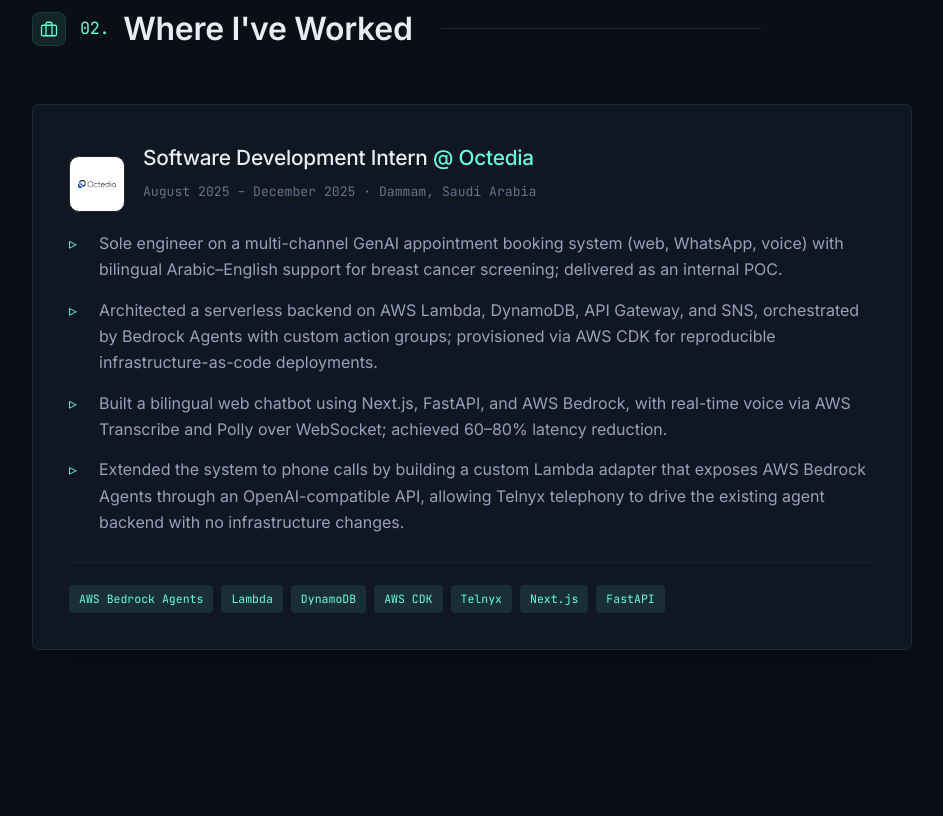
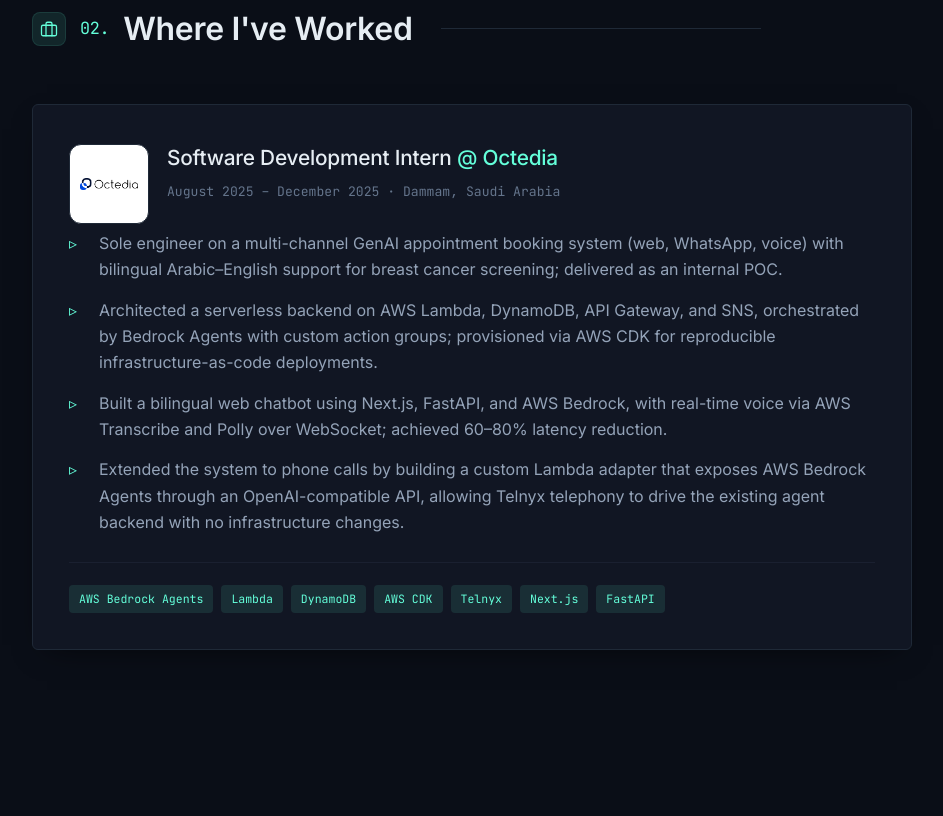
Before and after one commit to mshowaikhat/mshowaikhat.github.io, a plain HTML site: page index.html in a window 1280 px wide. Shown: the part 1824-2640 px from the top of the page, without its empty margins (168-1111 px from the left). Drawn offline with Linux system fonts and the light colour scheme.

Commit message:
Enlarge Octedia logo, swap to higher-quality GCP logo

```diff
--- a/index.html
+++ b/index.html
@@ -391,7 +391,7 @@ en, ar
         <div class="skills-group">
           <div class="skills-head">
             <span class="skills-icon skills-icon--logo" aria-hidden="true">
-              <img src="assets/logo-gcp.svg" alt="" loading="lazy" />
+              <img src="assets/google-cloud-logo.png" alt="" loading="lazy" />
             </span>
             <h3>GCP</h3>
           </div>
--- a/styles.css
+++ b/styles.css
@@ -549,11 +549,11 @@ section {
   margin-bottom: 4px;
 }
 .exp-logo {
-  width: 56px;
-  height: 56px;
+  width: 80px;
+  height: 80px;
   flex-shrink: 0;
   border: 1.5px solid var(--accent);
-  border-radius: 10px;
+  border-radius: 12px;
   display: inline-flex;
   align-items: center;
   justify-content: center;
@@ -573,7 +573,7 @@ section {
 .exp-logo--img {
   background: #ffffff;
   border-color: var(--border);
-  padding: 8px;
+  padding: 10px;
   overflow: hidden;
 }
 .exp-logo--img img {
```
Also changed, not shown: assets/google-cloud-logo.png (added).
